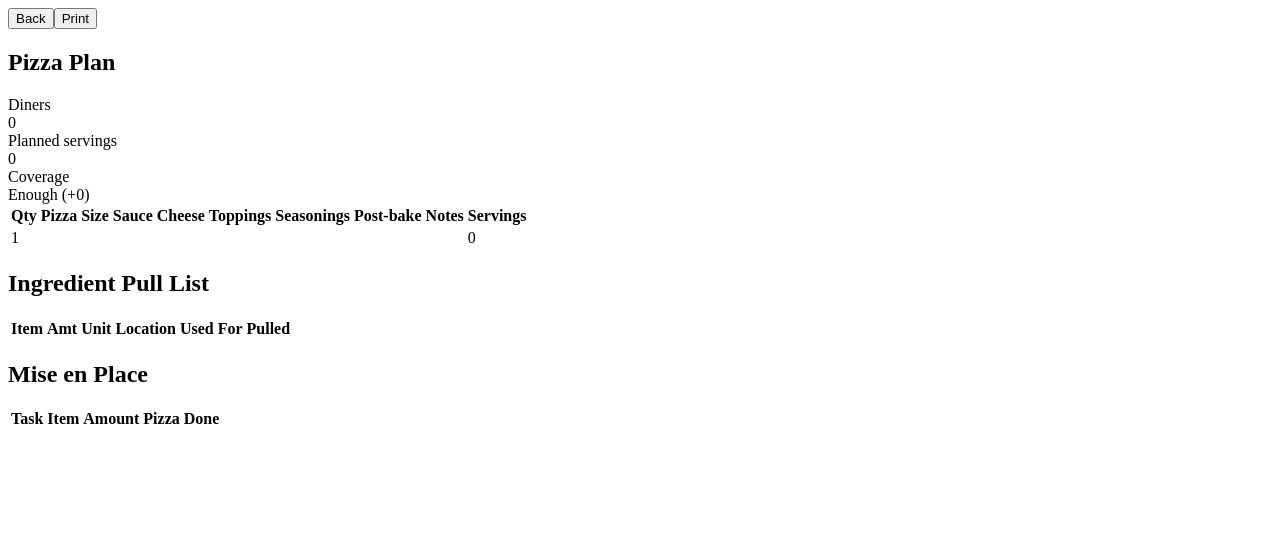
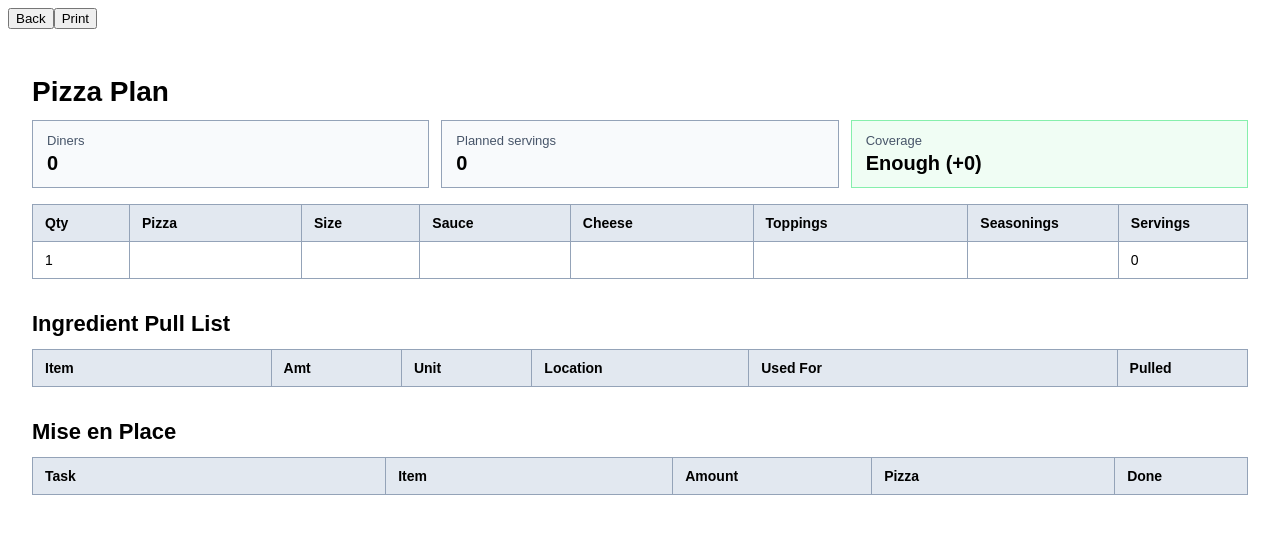
Before and after one commit to jackmchandler-tech/PizzaMatrixApp, a React (Vite) app: page / in a window 1280 px wide. Both pictures are taken after a click on the button "Print Friendly View". Shown: the top 534 px of the page. Built offline with nearby package versions, Linux system fonts and the light colour scheme.

Commit message:
Update PrintView.tsx
Modified to use in-line styles

```diff
--- a/src/components/PrintView.tsx
+++ b/src/components/PrintView.tsx
@@ -6,36 +6,126 @@ import {
   summarizePlanRow,
 } from "../utils/calculations";
 
+const styles = {
+  page: {
+    backgroundColor: "#ffffff",
+    color: "#000000",
+    padding: "24px",
+    fontFamily: "Arial, Helvetica, sans-serif",
+  } as const,
+  section: {
+    marginBottom: "32px",
+    breakInside: "avoid",
+  } as const,
+  title: {
+    fontSize: "28px",
+    fontWeight: 700,
+    marginBottom: "12px",
+  } as const,
+  subtitle: {
+    fontSize: "22px",
+    fontWeight: 700,
+    marginBottom: "12px",
+  } as const,
+  summaryGrid: {
+    display: "grid",
+    gridTemplateColumns: "repeat(3, minmax(0, 1fr))",
+    gap: "12px",
+    marginBottom: "16px",
+  } as const,
+  summaryCard: {
+    border: "1px solid #94a3b8",
+    backgroundColor: "#f8fafc",
+    padding: "12px 14px",
+  } as const,
+  summaryCardWarn: {
+    border: "1px solid #fca5a5",
+    backgroundColor: "#fef2f2",
+    padding: "12px 14px",
+  } as const,
+  summaryCardOk: {
+    border: "1px solid #86efac",
+    backgroundColor: "#f0fdf4",
+    padding: "12px 14px",
+  } as const,
+  summaryLabel: {
+    fontSize: "13px",
+    color: "#475569",
+    marginBottom: "4px",
+  } as const,
+  summaryValue: {
+    fontSize: "20px",
+    fontWeight: 700,
+  } as const,
+  table: {
+    width: "100%",
+    borderCollapse: "collapse",
+    tableLayout: "fixed",
+    fontSize: "14px",
+  } as const,
+  th: {
+    border: "1px solid #94a3b8",
+    backgroundColor: "#e2e8f0",
+    padding: "10px 12px",
+    textAlign: "left" as const,
+    verticalAlign: "top" as const,
+  } as const,
+  td: {
+    border: "1px solid #94a3b8",
+    padding: "10px 12px",
+    verticalAlign: "top" as const,
+    wordWrap: "break-word" as const,
+    overflowWrap: "break-word" as const,
+  } as const,
+  rowEven: {
+    backgroundColor: "#ffffff",
+  } as const,
+  rowOdd: {
+    backgroundColor: "#f8fafc",
+  } as const,
+};
+
 export function PrintView({ data }: { data: AppData }) {
   const summary = buildCoverageSummary(data);
   const ingredientRows = buildIngredientPullList(data);
   const miseRows = buildMiseEnPlaceList(data);
 
+  const planRows = data.activeParty.rows.map((row) => ({
+    row,
+    summaryRow: summarizePlanRow(data, row),
+  }));
+
+  const showNotesColumn = planRows.some(
+    ({ row }) => (row.notes ?? "").trim() !== "",
+  );
+
+  const showPostBakeColumn = planRows.some(
+    ({ summaryRow }) => summaryRow.postBake.trim() !== "",
+  );
+
   return (
-    <div className="bg-white p-8 text-black print:p-0">
-      <section className="mb-10 break-inside-avoid">
-        <h1 className="mb-3 text-2xl font-bold">Pizza Plan</h1>
+    <div style={styles.page}>
+      <section style={styles.section}>
+        <h1 style={styles.title}>Pizza Plan</h1>
 
-        <div className="mb-4 grid grid-cols-3 gap-4 text-sm">
-          <div className="rounded border border-slate-300 bg-slate-50 px-4 py-3">
-            <div className="text-slate-600">Diners</div>
-            <div className="text-lg font-semibold">{summary.diners}</div>
+        <div style={styles.summaryGrid}>
+          <div style={styles.summaryCard}>
+            <div style={styles.summaryLabel}>Diners</div>
+            <div style={styles.summaryValue}>{summary.diners}</div>
           </div>
-          <div className="rounded border border-slate-300 bg-slate-50 px-4 py-3">
-            <div className="text-slate-600">Planned servings</div>
-            <div className="text-lg font-semibold">
+
+          <div style={styles.summaryCard}>
+            <div style={styles.summaryLabel}>Planned servings</div>
+            <div style={styles.summaryValue}>
               {Math.round(summary.plannedServings * 100) / 100}
             </div>
           </div>
+
           <div
-            className={`rounded border px-4 py-3 ${
-              summary.needsMore
-                ? "border-red-300 bg-red-50"
-                : "border-green-300 bg-green-50"
-            }`}
+            style={summary.needsMore ? styles.summaryCardWarn : styles.summaryCardOk}
           >
-            <div className="text-slate-600">Coverage</div>
-            <div className="text-lg font-semibold">
+            <div style={styles.summaryLabel}>Coverage</div>
+            <div style={styles.summaryValue}>
               {summary.needsMore
                 ? `Need more (${Math.abs(Math.round(summary.delta * 100) / 100)})`
                 : `Enough (+${Math.round(summary.delta * 100) / 100})`}
@@ -43,112 +133,64 @@ export function PrintView({ data }: { data: AppData }) {
           </div>
         </div>
 
-        <table className="w-full table-fixed border-separate border-spacing-0 text-sm">
+        <table style={styles.table}>
           <thead>
             <tr>
-              <th className="border border-slate-300 bg-slate-200 px-4 py-3 text-left align-top w-[7%]">
-                Qty
-              </th>
-              <th className="border border-slate-300 bg-slate-200 px-4 py-3 text-left align-top w-[14%]">
-                Pizza
-              </th>
-              <th className="border border-slate-300 bg-slate-200 px-4 py-3 text-left align-top w-[9%]">
-                Size
-              </th>
-              <th className="border border-slate-300 bg-slate-200 px-4 py-3 text-left align-top w-[12%]">
-                Sauce
-              </th>
-              <th className="border border-slate-300 bg-slate-200 px-4 py-3 text-left align-top w-[14%]">
-                Cheese
-              </th>
-              <th className="border border-slate-300 bg-slate-200 px-4 py-3 text-left align-top w-[16%]">
-                Toppings
-              </th>
-              <th className="border border-slate-300 bg-slate-200 px-4 py-3 text-left align-top w-[12%]">
-                Seasonings
-              </th>
-              <th className="border border-slate-300 bg-slate-200 px-4 py-3 text-left align-top w-[12%]">
-                Post-bake
-              </th>
-              <th className="border border-slate-300 bg-slate-200 px-4 py-3 text-left align-top w-[14%]">
-                Notes
-              </th>
-              <th className="border border-slate-300 bg-slate-200 px-4 py-3 text-left align-top w-[10%]">
-                Servings
-              </th>
+              <th style={{ ...styles.th, width: "7%" }}>Qty</th>
+              <th style={{ ...styles.th, width: "14%" }}>Pizza</th>
+              <th style={{ ...styles.th, width: "9%" }}>Size</th>
+              <th style={{ ...styles.th, width: "12%" }}>Sauce</th>
+              <th style={{ ...styles.th, width: "15%" }}>Cheese</th>
+              <th style={{ ...styles.th, width: "18%" }}>Toppings</th>
+              <th style={{ ...styles.th, width: "12%" }}>Seasonings</th>
+              {showPostBakeColumn && (
+                <th style={{ ...styles.th, width: "13%" }}>Post-bake</th>
+              )}
+              {showNotesColumn && (
+                <th style={{ ...styles.th, width: "14%" }}>Notes</th>
+              )}
+              <th style={{ ...styles.th, width: "10%" }}>Servings</th>
             </tr>
           </thead>
 
           <tbody>
-            {data.activeParty.rows.map((row, index) => {
-              const summaryRow = summarizePlanRow(data, row);
-
-              return (
+            {planRows.map(({ row, summaryRow }, index) => (
               <tr
                 key={row.id}
-                  className={index % 2 === 0 ? "bg-white" : "bg-slate-50"}
+                style={index % 2 === 0 ? styles.rowEven : styles.rowOdd}
               >
-                  <td className="border border-slate-300 px-4 py-3 align-top">
-                    {row.quantity}
-                  </td>
-                  <td className="border border-slate-300 px-4 py-3 align-top">
-                    {summaryRow.pizzaName}
-                  </td>
-                  <td className="border border-slate-300 px-4 py-3 align-top">
-                    {summaryRow.sizeName}
-                  </td>
-                  <td className="border border-slate-300 px-4 py-3 align-top">
-                    {summaryRow.sauce}
-                  </td>
-                  <td className="border border-slate-300 px-4 py-3 align-top">
-                    {summaryRow.cheese}
-                  </td>
-                  <td className="border border-slate-300 px-4 py-3 align-top">
-                    {summaryRow.toppings}
-                  </td>
-                  <td className="border border-slate-300 px-4 py-3 align-top">
-                    {summaryRow.seasonings}
-                  </td>
-                  <td className="border border-slate-300 px-4 py-3 align-top">
-                    {summaryRow.postBake}
-                  </td>
-                  <td className="border border-slate-300 px-4 py-3 align-top">
-                    {row.notes ?? ""}
-                  </td>
-                  <td className="border border-slate-300 px-4 py-3 align-top">
+                <td style={styles.td}>{row.quantity}</td>
+                <td style={styles.td}>{summaryRow.pizzaName}</td>
+                <td style={styles.td}>{summaryRow.sizeName}</td>
+                <td style={styles.td}>{summaryRow.sauce}</td>
+                <td style={styles.td}>{summaryRow.cheese}</td>
+                <td style={styles.td}>{summaryRow.toppings}</td>
+                <td style={styles.td}>{summaryRow.seasonings}</td>
+                {showPostBakeColumn && (
+                  <td style={styles.td}>{summaryRow.postBake}</td>
+                )}
+                {showNotesColumn && <td style={styles.td}>{row.notes ?? ""}</td>}
+                <td style={styles.td}>
                   {Math.round(summaryRow.servings * 100) / 100}
                 </td>
               </tr>
-              );
-            })}
+            ))}
           </tbody>
         </table>
       </section>
 
-      <section className="mb-10 break-inside-avoid">
-        <h2 className="mb-3 text-xl font-bold">Ingredient Pull List</h2>
+      <section style={styles.section}>
+        <h2 style={styles.subtitle}>Ingredient Pull List</h2>
 
-        <table className="w-full table-fixed border-separate border-spacing-0 text-sm">
+        <table style={styles.table}>
           <thead>
             <tr>
-              <th className="border border-slate-300 bg-slate-200 px-4 py-3 text-left align-top w-[18%]">
-                Item
-              </th>
-              <th className="border border-slate-300 bg-slate-200 px-4 py-3 text-left align-top w-[10%]">
-                Amt
-              </th>
-              <th className="border border-slate-300 bg-slate-200 px-4 py-3 text-left align-top w-[10%]">
-                Unit
-              </th>
-              <th className="border border-slate-300 bg-slate-200 px-4 py-3 text-left align-top w-[16%]">
-                Location
-              </th>
-              <th className="border border-slate-300 bg-slate-200 px-4 py-3 text-left align-top w-[36%]">
-                Used For
-              </th>
-              <th className="border border-slate-300 bg-slate-200 px-4 py-3 text-left align-top w-[10%]">
-                Pulled
-              </th>
+              <th style={{ ...styles.th, width: "20%" }}>Item</th>
+              <th style={{ ...styles.th, width: "10%" }}>Amt</th>
+              <th style={{ ...styles.th, width: "10%" }}>Unit</th>
+              <th style={{ ...styles.th, width: "18%" }}>Location</th>
+              <th style={{ ...styles.th, width: "32%" }}>Used For</th>
+              <th style={{ ...styles.th, width: "10%" }}>Pulled</th>
             </tr>
           </thead>
 
@@ -156,55 +198,35 @@ export function PrintView({ data }: { data: AppData }) {
             {ingredientRows.map((row, index) => (
               <tr
                 key={row.key}
-                className={index % 2 === 0 ? "bg-white" : "bg-slate-50"}
+                style={index % 2 === 0 ? styles.rowEven : styles.rowOdd}
               >
-                <td className="border border-slate-300 px-4 py-3 align-top">
-                  {row.itemName}
-                </td>
-                <td className="border border-slate-300 px-4 py-3 align-top">
+                <td style={styles.td}>{row.itemName}</td>
+                <td style={styles.td}>
                   {row.totalValue !== undefined
                     ? Math.round(row.totalValue * 100) / 100
                     : ""}
                 </td>
-                <td className="border border-slate-300 px-4 py-3 align-top">
-                  {row.unitName ?? ""}
-                </td>
-                <td className="border border-slate-300 px-4 py-3 align-top">
-                  {row.locationName ?? ""}
-                </td>
-                <td className="border border-slate-300 px-4 py-3 align-top">
-                  {row.usedFor.join(", ")}
-                </td>
-                <td className="border border-slate-300 px-4 py-3 align-top">
-                  ☐
-                </td>
+                <td style={styles.td}>{row.unitName ?? ""}</td>
+                <td style={styles.td}>{row.locationName ?? ""}</td>
+                <td style={styles.td}>{row.usedFor.join(", ")}</td>
+                <td style={styles.td}>☐</td>
               </tr>
             ))}
           </tbody>
         </table>
       </section>
 
-      <section className="break-inside-avoid">
-        <h2 className="mb-3 text-xl font-bold">Mise en Place</h2>
+      <section style={styles.section}>
+        <h2 style={styles.subtitle}>Mise en Place</h2>
 
-        <table className="w-full table-fixed border-separate border-spacing-0 text-sm">
+        <table style={styles.table}>
           <thead>
             <tr>
-              <th className="border border-slate-300 bg-slate-200 px-4 py-3 text-left align-top w-[28%]">
-                Task
-              </th>
-              <th className="border border-slate-300 bg-slate-200 px-4 py-3 text-left align-top w-[22%]">
-                Item
-              </th>
-              <th className="border border-slate-300 bg-slate-200 px-4 py-3 text-left align-top w-[16%]">
-                Amount
-              </th>
-              <th className="border border-slate-300 bg-slate-200 px-4 py-3 text-left align-top w-[24%]">
-                Pizza
-              </th>
-              <th className="border border-slate-300 bg-slate-200 px-4 py-3 text-left align-top w-[10%]">
-                Done
-              </th>
+              <th style={{ ...styles.th, width: "30%" }}>Task</th>
+              <th style={{ ...styles.th, width: "24%" }}>Item</th>
+              <th style={{ ...styles.th, width: "16%" }}>Amount</th>
+              <th style={{ ...styles.th, width: "20%" }}>Pizza</th>
+              <th style={{ ...styles.th, width: "10%" }}>Done</th>
             </tr>
           </thead>
 
@@ -212,23 +234,13 @@ export function PrintView({ data }: { data: AppData }) {
             {miseRows.map((row, index) => (
               <tr
                 key={row.id}
-                className={index % 2 === 0 ? "bg-white" : "bg-slate-50"}
+                style={index % 2 === 0 ? styles.rowEven : styles.rowOdd}
               >
-                <td className="border border-slate-300 px-4 py-3 align-top">
-                  {row.task}
-                </td>
-                <td className="border border-slate-300 px-4 py-3 align-top">
-                  {row.itemName ?? ""}
-                </td>
-                <td className="border border-slate-300 px-4 py-3 align-top">
-                  {row.amountText ?? ""}
-                </td>
-                <td className="border border-slate-300 px-4 py-3 align-top">
-                  {row.pizzaName}
-                </td>
-                <td className="border border-slate-300 px-4 py-3 align-top">
-                  ☐
-                </td>
+                <td style={styles.td}>{row.task}</td>
+                <td style={styles.td}>{row.itemName ?? ""}</td>
+                <td style={styles.td}>{row.amountText ?? ""}</td>
+                <td style={styles.td}>{row.pizzaName}</td>
+                <td style={styles.td}>☐</td>
               </tr>
             ))}
           </tbody>
```
Lines whose indentation alone changed are shown as unchanged.
